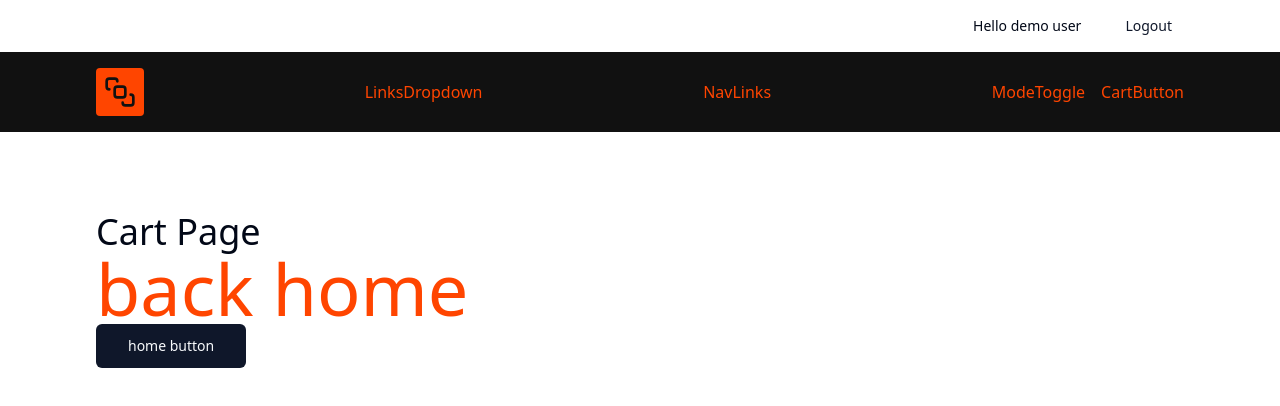
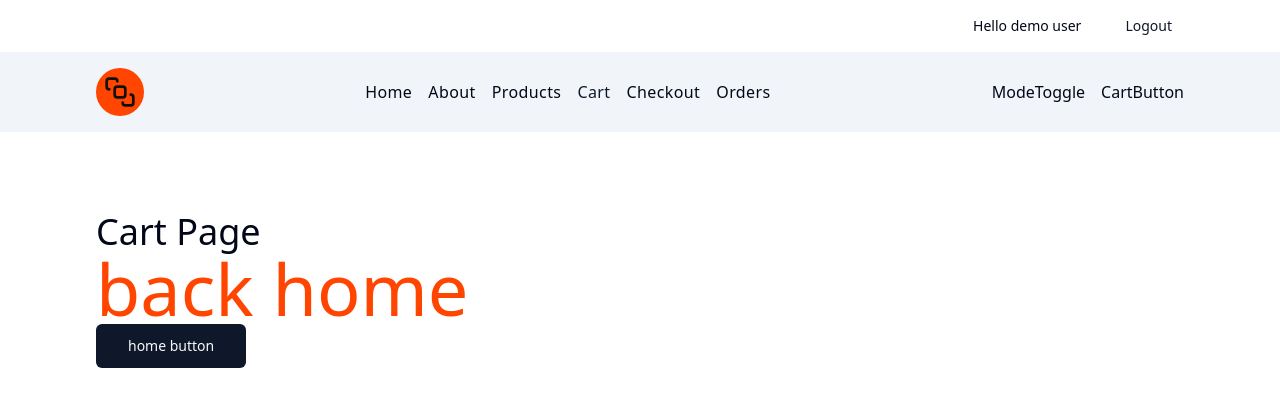
Before and after one commit to Nimira43/Wavy-Text-Animation, a React (Vite) app: page /cart in a window 1280 px wide. Shown: the top 406 px of the page. Built offline with nearby package versions, Linux system fonts and the light colour scheme.

Commit message:
More work on dropdown menu and navlinks

```diff
--- a/src/components/LinksDropdown.tsx
+++ b/src/components/LinksDropdown.tsx
@@ -1,8 +1,45 @@
+import {
+  DropdownMenu,
+  DropdownMenuContent,
+  DropdownMenuTrigger,
+  DropdownMenuItem,
+} from '@/components/ui/dropdown-menu'
+import { Button } from './ui/button'
+import { links } from '@/utils'
+import { AlignLeft } from 'lucide-react'
+import { NavLink } from 'react-router-dom'
+
+
 function LinksDropdown() {
   return (
-    <div>
-      LinksDropdown
-    </div>
+    <DropdownMenu>
+      <DropdownMenuTrigger asChild className='lg:hidden'>
+        <Button variant='outline' size='icon'>
+          <AlignLeft />
+          <span className="sr-only">Toggle Links</span>
+        </Button>
+      </DropdownMenuTrigger>
+      <DropdownMenuContent
+        className='w-52 lg:hidden'
+        align='start'
+        sideOffset={25}
+      >
+        {links.map((link) => {
+          return (
+            <DropdownMenuItem key={link.label}>
+              <NavLink
+                to={link.href}
+                className={({ isActive }) => {
+                  return `capitalize w-full ${isActive ? 'text-primary' : ''}`
+                }}
+              >
+                {link.label}
+              </NavLink>
+            </DropdownMenuItem>
+          )
+        })}
+      </DropdownMenuContent>
+    </DropdownMenu>
   )
 }
 
--- a/src/components/Logo.tsx
+++ b/src/components/Logo.tsx
@@ -3,7 +3,7 @@ import { BringToFront } from "lucide-react"
 
 function Logo() {
   return (
-    <Link to='/' className="hidden lg:flex justify-center items-center bg-[#ff4500] text-[#111] p-2 rounded-sm">
+    <Link to='/' className="hidden lg:flex justify-center items-center bg-[#ff4500] text-[#111] p-2 rounded-full">
       <BringToFront className='w-8 h-8' />
     </Link>
   )
--- a/src/components/NavLinks.tsx
+++ b/src/components/NavLinks.tsx
@@ -1,7 +1,24 @@
+import { links } from "@/utils"
+import { NavLink } from "react-router-dom"
+
 function NavLinks() {
   return (
-    <div>
-      NavLinks
+    <div className='hidden lg:flex justify-center items-center gap-x-4'>
+      {links.map((link) => {
+        return (
+          <NavLink
+            to={link.href}
+            className={({ isActive }) => {
+              return `capitalize font-light tracking-wide ${
+                isActive ? 'text-primary' : ''
+              }`
+            }}
+            key={link.label}
+          >
+            {link.label}
+          </NavLink>
+        )
+      })}
     </div>
   )
 }
--- a/src/components/Navbar.tsx
+++ b/src/components/Navbar.tsx
@@ -3,7 +3,7 @@ import { CartButton, LinksDropdown, Logo, ModeToggle, NavLinks } from "."
 
 function Navbar() {
   return (
-    <nav className='bg-[#111] py-4 text-[#ff4500]'>
+    <nav className='bg-muted py-4'>
         <div className="align-element flex justify-between items-center ">
           <Logo />
           <LinksDropdown />
```
